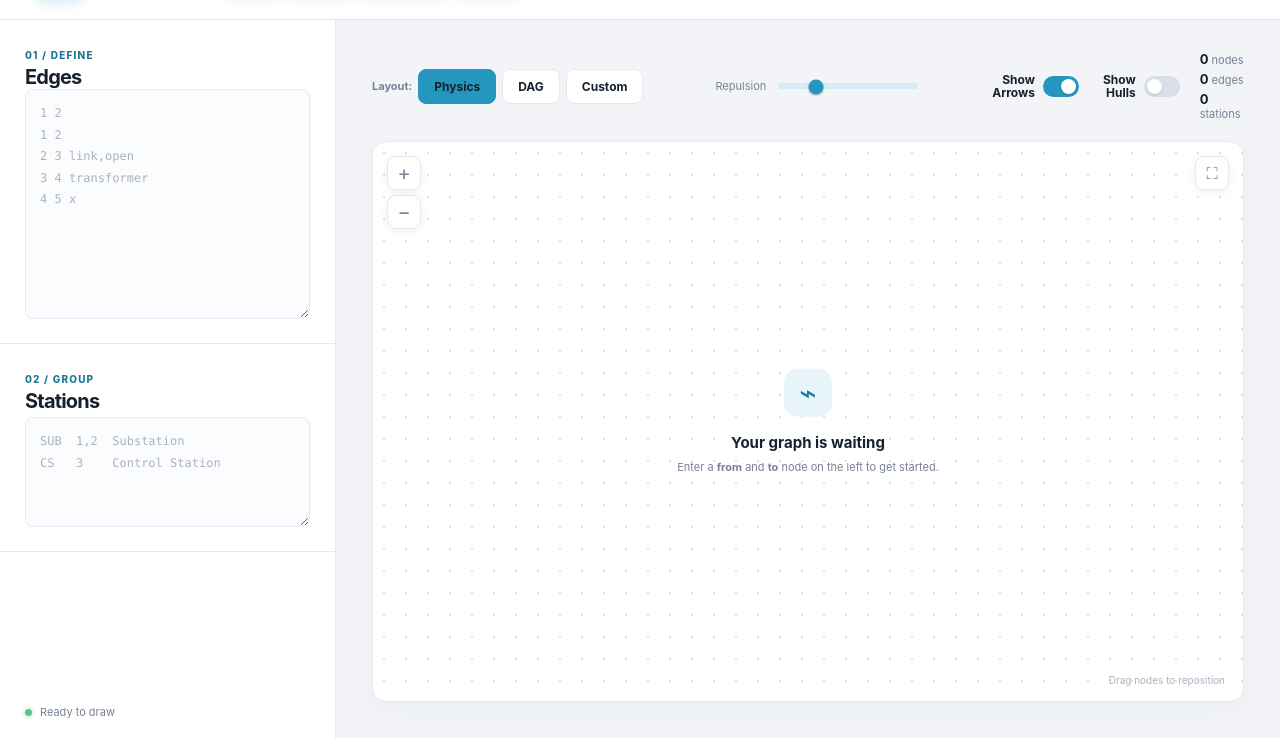
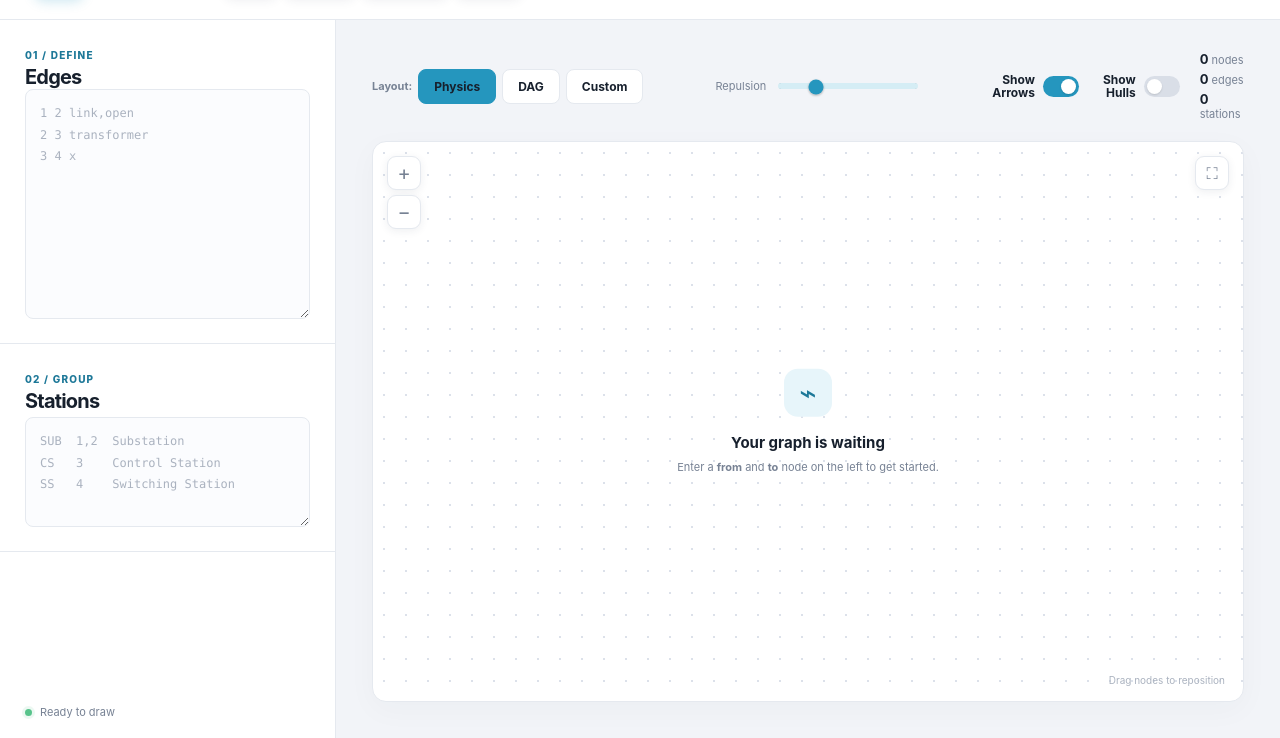
Before and after one commit to Thijss/graph-canvas, a website with bundled scripts: page index.html in a window 1280 px wide. Shown: the part 62-800 px from the top of the page. Built offline with nearby package versions, Linux system fonts and the light colour scheme.

Commit message:
update placeholders
Signed-off-by: Thijs Baaijen <13253091+Thijss@users.noreply.github.com>

```diff
--- a/index.html
+++ b/index.html
@@ -42,11 +42,9 @@
             </div>
             <input id="fileInput" type="file" accept=".txt,text/plain" hidden />
             <div class="editor-status-wrap">
-              <textarea id="edgeEditor" spellcheck="false" aria-label="Graph connections" placeholder="1 2
-1 2
-2 3 link,open
-3 4 transformer
-4 5 x"></textarea>
+              <textarea id="edgeEditor" spellcheck="false" aria-label="Graph connections" placeholder="1 2 link,open
+2 3 transformer
+3 4 x"></textarea>
               <div id="edgeErrors" class="edge-errors" aria-hidden="true"></div>
             </div>
           </section>
@@ -59,7 +57,8 @@
               </div>
             </div>
             <textarea id="stationEditor" spellcheck="false" aria-label="Station groups" placeholder="SUB  1,2  Substation
-CS   3    Control Station"></textarea>
+CS   3    Control Station
+SS   4    Switching Station"></textarea>
           </section>
 
           <div class="sidebar-footer">
```
